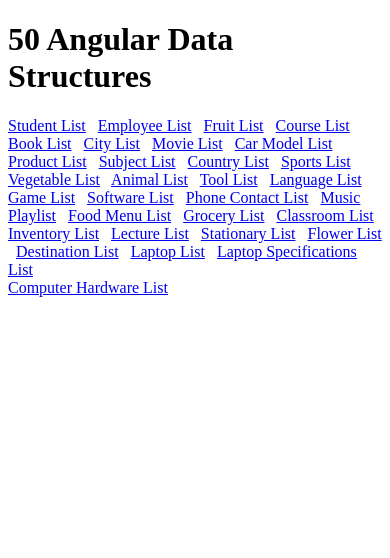
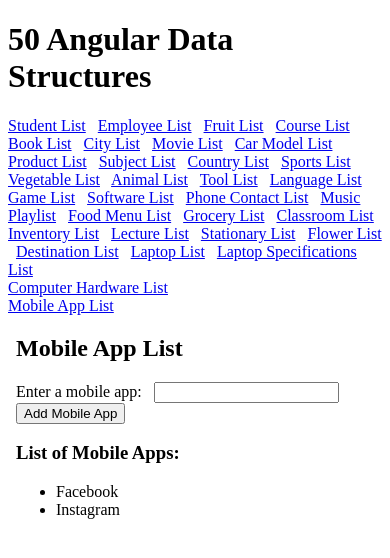
Before and after one commit to jennyfaye/50AngularDataStructures, an Angular app: page /mobileapplist in a window 390 px wide. Before the commit this address led to /. Shown: the top 558 px of the page. Built offline with nearby package versions, Linux system fonts and the light colour scheme.

Commit message:
test: add mobileapplist component

```diff
--- a/src/app/app.component.html
+++ b/src/app/app.component.html
@@ -63,4 +63,6 @@
 <br>
 <a routerLink="computerhardwarelist">Computer Hardware List</a>
 <br>
+<a routerLink="mobileapplist">Mobile App List</a>
+<br>
 <router-outlet></router-outlet>
--- a/src/app/app.module.ts
+++ b/src/app/app.module.ts
@@ -36,6 +36,7 @@ import { DestinationlistComponent } from "./components/destinationlist/destinati
 import { LaptoplistComponent } from "./components/laptoplist/laptoplist.component";
 import { LaptopspeclistComponent } from "./components/laptopspeclist/laptopspeclist.component";
 import { ComputerhardwarelistComponent } from "./components/computerhardwarelist/computerhardwarelist.component";
+import { MobileapplistComponent } from "./components/mobileapplist/mobileapplist.component";
 
 
 const routes: Routes = [
@@ -70,6 +71,7 @@ const routes: Routes = [
   { path: 'laptoplist', component: LaptoplistComponent},
   { path: 'laptopspeclist', component: LaptopspeclistComponent},
   { path: 'computerhardwarelist', component: ComputerhardwarelistComponent},
+  { path: 'mobileapplist', component: MobileapplistComponent},
 ];
 
 @NgModule({
@@ -114,6 +116,7 @@ const routes: Routes = [
     LaptoplistComponent,
     LaptopspeclistComponent,
     ComputerhardwarelistComponent,
+    MobileapplistComponent,
   ],
 
   providers: [
--- /dev/null
+++ b/src/app/components/mobileapplist/mobileapplist.component.html
@@ -0,0 +1,21 @@
+<!doctype html>
+<html>
+  <body>
+    <h2>Mobile App List</h2>
+    <form >
+      <label for="apps">Enter a mobile app: </label> &nbsp;
+      <input name="apps" id="apps" type="text" [(ngModel)]="apps"/>
+
+      <button (click)="addApp()">Add Mobile App</button>
+    </form>
+
+    <div>
+        <h3>List of Mobile Apps:</h3>
+        <ul>
+          <li *ngFor="let apps of appsList">
+            {{apps}}
+          </li>
+        </ul>
+    </div>
+  </body>
+</html>
--- /dev/null
+++ b/src/app/components/mobileapplist/mobileapplist.component.ts
@@ -0,0 +1,15 @@
+import { Component } from '@angular/core';
+
+@Component({
+  selector: 'app-mobileapplist',
+  templateUrl: './mobileapplist.component.html',
+  styleUrl: './mobileapplist.component.css'
+})
+export class MobileapplistComponent {
+  appsList: string[] = ["Facebook", "Instagram"];
+  apps: string = '';
+
+  addApp() {
+    this.appsList.push(this.apps);
+  }
+}
```
Also changed, not shown: src/app/components/mobileapplist/mobileapplist.component.css (added), 1 other file (tests, documents, lock files or other folders).
